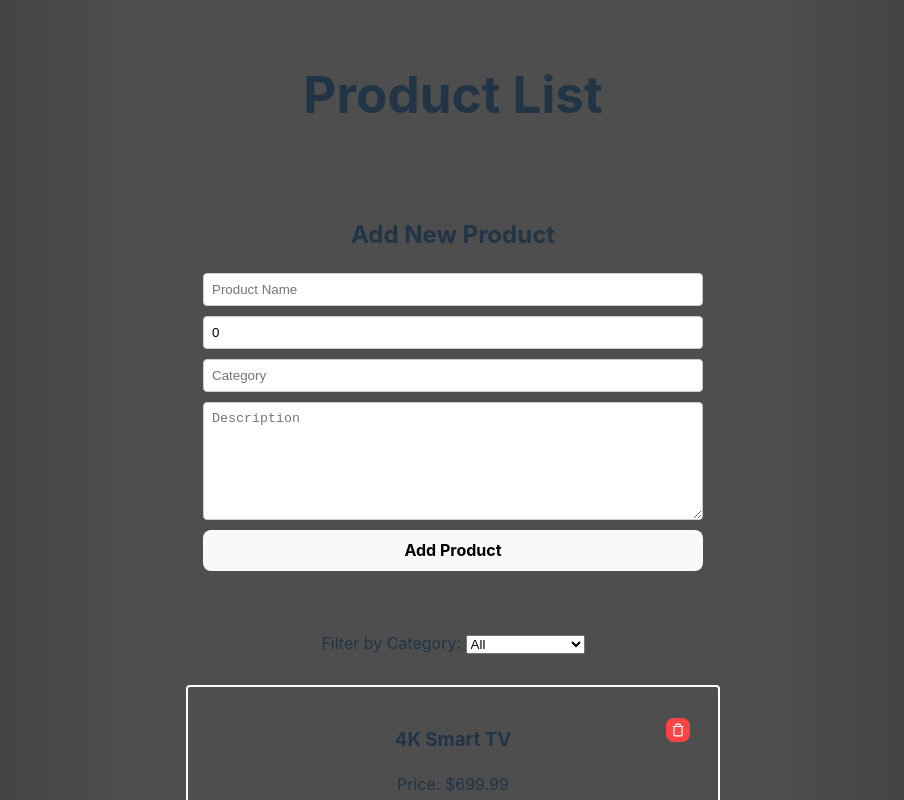
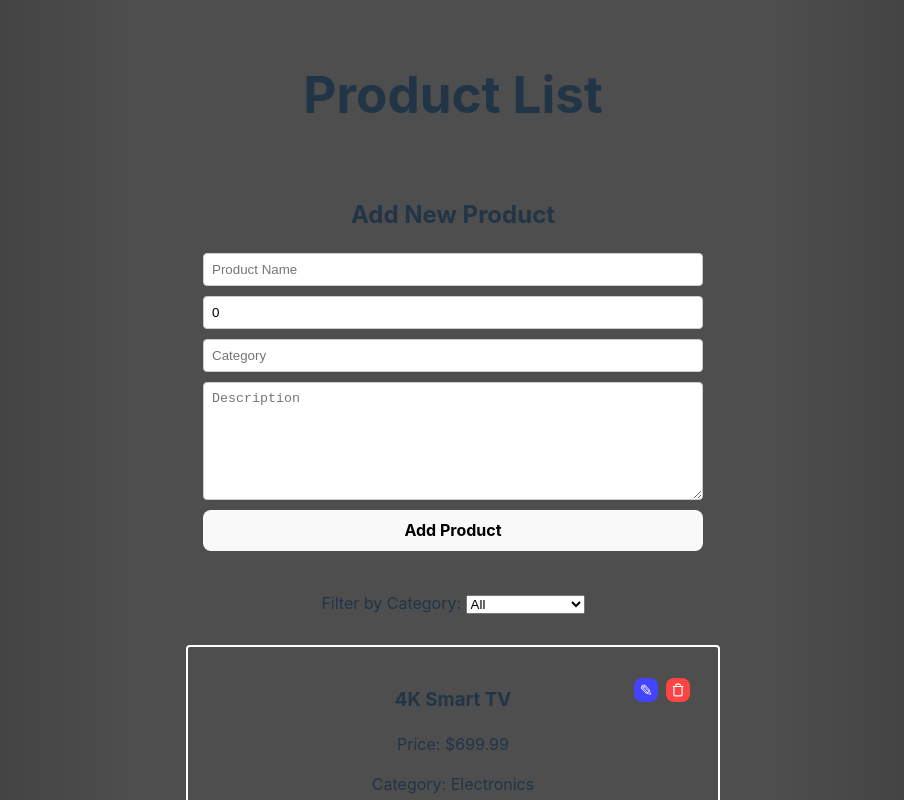
Before and after one commit to FredDahl/product-dashboard, a React (Vite) app: page / in a window 1280 px wide. Shown: the top 800 px of the page, without its empty margins (187-1091 px from the left). Built offline with nearby package versions, Linux system fonts and the light colour scheme.

Commit message:
Edit product functionality

```diff
--- a/src/components/addProduct/AddProduct.tsx
+++ b/src/components/addProduct/AddProduct.tsx
@@ -9,6 +9,7 @@ interface AddProductProps {
 
 function AddProduct({ onAddProduct }: AddProductProps) {
   const [product, setProduct] = useState<I.Product>({
+    id: 0,
     name: '',
     price: 0,
     category: '',
@@ -41,7 +42,7 @@ function AddProduct({ onAddProduct }: AddProductProps) {
     e.preventDefault();
     if (validateForm()) {
       onAddProduct(product);
-      setProduct({ name: '', price: 0, category: '', description: '' });
+      setProduct({ id: 0, name: '', price: 0, category: '', description: '' });
       setError('');
     }
   };
--- a/src/components/addProduct/AddProductStyle.ts
+++ b/src/components/addProduct/AddProductStyle.ts
@@ -3,7 +3,7 @@ import styled from 'styled-components';
 export const AddProductContainer = styled.div`
   width: 100%;
   max-width: 500px;
-  margin: 20px auto;
+  // margin: 20px auto;
   padding: 20px;
 
   form {
--- a/src/components/productListInterface/ProductListInterface.tsx
+++ b/src/components/productListInterface/ProductListInterface.tsx
@@ -37,6 +37,14 @@ function ProductListInterface() {
     setProducts(products.filter(product => product !== productToDelete));
   };
 
+  // Updates a single product in the products array by matching IDs.
+  // Creates a new array with the updated product replacing the old one.
+  const handleUpdateProduct = (updatedProduct: I.Product) => {
+    setProducts(products.map(product =>
+      product.id === updatedProduct.id ? updatedProduct : product
+    ));
+  };
+
   return (
     <Container>
       <h1>Product List</h1>
@@ -62,6 +70,7 @@ function ProductListInterface() {
             key={index}
             product={product}
             onDelete={() => handleDeleteProduct(product)}
+            onUpdate={handleUpdateProduct}
           />
         ))}
       </div>
--- a/src/components/productListItem/productListItem.tsx
+++ b/src/components/productListItem/productListItem.tsx
@@ -5,17 +5,34 @@ import * as I from "../../interfaces/interfaces"
 // Styled Components
 import { ProductItem, ModalOverlay, ModalContent } from './ProductListItemStyle'
 
+interface ProductListItemProps {
+  product: I.Product;
+  onDelete: () => void;
+  onUpdate: (updatedProduct: I.Product) => void;
+}
 
-function ProductListItem({ product, onDelete }: { product: I.Product; onDelete: () => void }) {
+function ProductListItem({ product, onDelete, onUpdate }: ProductListItemProps) {
   const [showModal, setShowModal] = useState(false);
+  const [showEditModal, setShowEditModal] = useState(false);
+  const [editedProduct, setEditedProduct] = useState<I.Product>(product);
 
-  const handleDeleteClick = () => {
-    setShowModal(true);
+  const handleDeleteClick = () => setShowModal(true);
+  const handleEditClick = () => {
+    setEditedProduct(product);
+    setShowEditModal(true);
   };
 
   const handleConfirmDelete = () => {
     onDelete();
     setShowModal(false);
+  };
+
+  const handleConfirmEdit = () => {
+    onUpdate({
+      ...editedProduct,
+      id: product.id
+    });
+    setShowEditModal(false);
   };
 
   return (
@@ -39,22 +56,72 @@ function ProductListItem({ product, onDelete }: { product: I.Product; onDelete:
             justifyContent: 'center'
           }}
         >
-          <svg
-            width="14"
-            height="14"
-            viewBox="0 0 24 24"
-            fill="none"
-            stroke="currentColor"
-            strokeWidth="2"
-          >
+          <svg width="14" height="14" viewBox="0 0 24 24" fill="none" stroke="currentColor" strokeWidth="2">
             <path d="M3 6h18M19 6v14a2 2 0 01-2 2H7a2 2 0 01-2-2V6m3 0V4a2 2 0 012-2h4a2 2 0 012 2v2" />
           </svg>
+        </button>
+        <button
+          onClick={handleEditClick}
+          style={{
+            position: 'absolute',
+            right: '40px',
+            top: '-8px',
+            width: '24px',
+            height: '24px',
+            padding: '0',
+            backgroundColor: '#4444ff',
+            color: 'white',
+            border: 'none',
+            cursor: 'pointer',
+            display: 'flex',
+            alignItems: 'center',
+            justifyContent: 'center'
+          }}
+        >
+          ✎
         </button>
         <h3>{product.name}</h3>
         <p>Price: ${product.price}</p>
         <p>Category: {product.category}</p>
         <p>{product.description}</p>
       </div>
+
+      {showEditModal && (
+        <ModalOverlay>
+          <ModalContent>
+            <h3>Edit Product</h3>
+            <form onSubmit={(e) => { e.preventDefault(); handleConfirmEdit(); }}>
+              <input
+                type="text"
+                value={editedProduct.name}
+                onChange={(e) => setEditedProduct({...editedProduct, name: e.target.value})}
+                placeholder="Product Name"
+              />
+              <input
+                type="number"
+                value={editedProduct.price}
+                onChange={(e) => setEditedProduct({...editedProduct, price: Number(e.target.value)})}
+                placeholder="Price"
+              />
+              <input
+                type="text"
+                value={editedProduct.category}
+                onChange={(e) => setEditedProduct({...editedProduct, category: e.target.value})}
+                placeholder="Category"
+              />
+              <textarea
+                value={editedProduct.description}
+                onChange={(e) => setEditedProduct({...editedProduct, description: e.target.value})}
+                placeholder="Description"
+              />
+              <div className="button-group">
+                <button type="submit" className="confirm">Save Changes</button>
+                <button type="button" className="cancel" onClick={() => setShowEditModal(false)}>Cancel</button>
+              </div>
+            </form>
+          </ModalContent>
+        </ModalOverlay>
+      )}
 
       {showModal && (
         <ModalOverlay>
--- a/src/components/productListItem/productListItemStyle.ts
+++ b/src/components/productListItem/productListItemStyle.ts
@@ -37,6 +37,26 @@ export const ModalContent = styled.div`
     margin-top: 0;
   }
 
+  form {
+    display: flex;
+    flex-direction: column;
+    gap: 10px;
+    margin-top: 15px;
+  }
+
+  input, textarea {
+    padding: 8px;
+    border: 1px solid #ccc;
+    border-radius: 4px;
+    background-color: #333;
+    color: white;
+  }
+
+  textarea {
+    min-height: 100px;
+    resize: vertical;
+  }
+
   .button-group {
     display: flex;
     justify-content: center;
@@ -51,7 +71,7 @@ export const ModalContent = styled.div`
     border: none;
 
     &.confirm {
-      background-color: #ff4444;
+      background-color: #4444ff;
       color: white;
     }
 
--- a/src/interfaces/interfaces.ts
+++ b/src/interfaces/interfaces.ts
@@ -1,5 +1,6 @@
 // interfaces.ts
 export interface Product {
+    id: number;
     name: string;
     price: number;
     category: string;
--- a/src/mockupData/mockupData.ts
+++ b/src/mockupData/mockupData.ts
@@ -3,60 +3,70 @@ import * as I from "../interfaces/interfaces"
 
 export const products: I.Product[] = [
   {
+    id: 1,
     name: "4K Smart TV",
     price: 699.99,
     category: "Electronics",
     description: "55-inch 4K Ultra HD Smart LED TV with HDR"
   },
   {
+    id: 2,
     name: "Wireless Headphones",
     price: 159.99,
     category: "Electronics",
     description: "Noise-cancelling Bluetooth headphones with 30-hour battery life"
   },
   {
+    id: 3,
     name: "Coffee Maker",
     price: 79.99,
     category: "Home & Kitchen",
     description: "Programmable 12-cup coffee maker with auto shut-off"
   },
   {
+    id: 4,
     name: "Running Shoes",
     price: 129.99,
     category: "Sports",
     description: "Lightweight running shoes with responsive cushioning"
   },
   {
+    id: 5,
     name: "Smartphone",
     price: 899.99,
     category: "Electronics",
     description: "Latest model smartphone with triple camera system"
   },
   {
+    id: 6,
     name: "Backpack",
     price: 49.99,
     category: "Fashion",
     description: "Water-resistant laptop backpack with multiple compartments"
   },
   {
+    id: 7,
     name: "Gaming Console",
     price: 499.99,
     category: "Electronics",
     description: "Next-gen gaming console with 4K graphics"
   },
   {
+    id: 8,
     name: "Fitness Tracker",
     price: 89.99,
     category: "Electronics",
     description: "Smart fitness band with heart rate monitoring"
   },
   {
+    id: 9,
     name: "Desk Chair",
     price: 199.99,
     category: "Furniture",
     description: "Ergonomic office chair with lumbar support"
   },
   {
+    id: 10,
     name: "Blender",
     price: 69.99,
     category: "Home & Kitchen",
```
